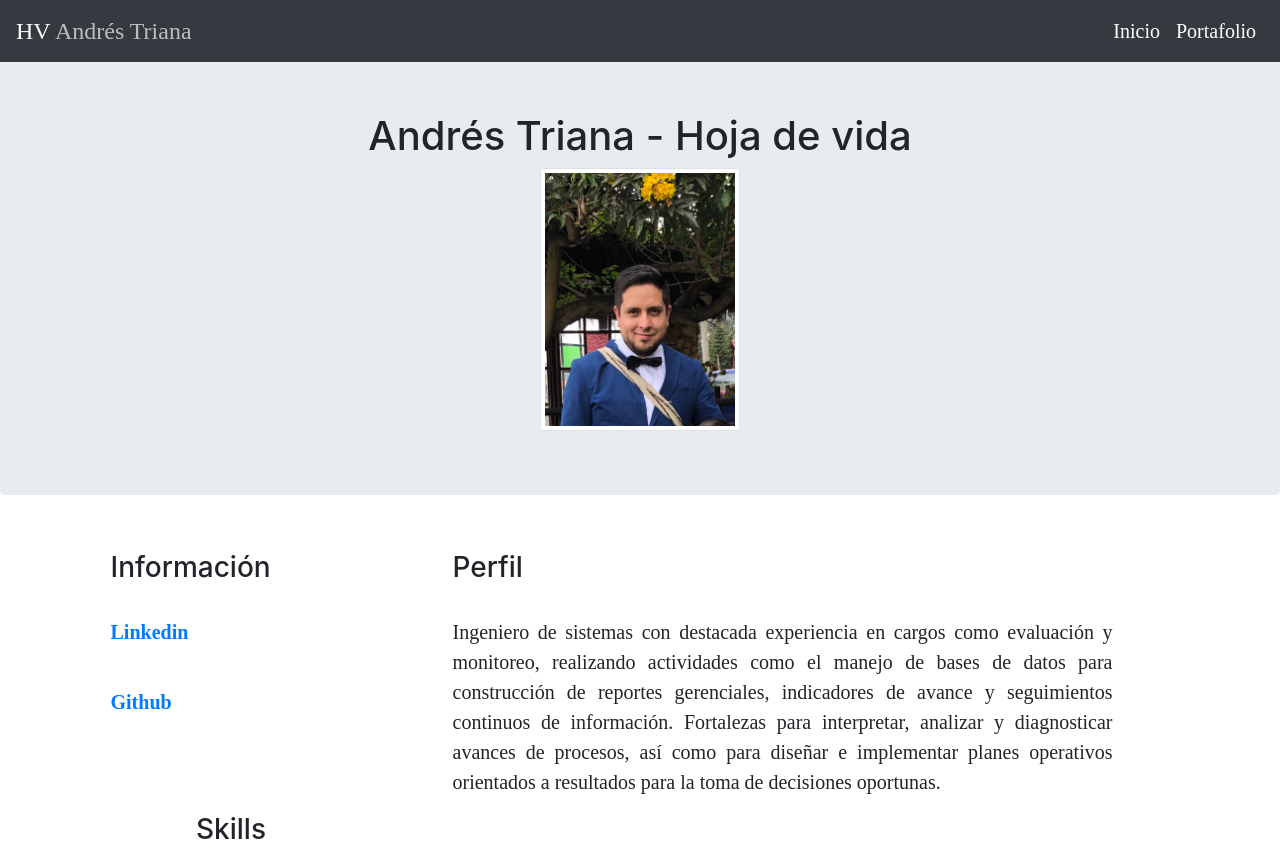
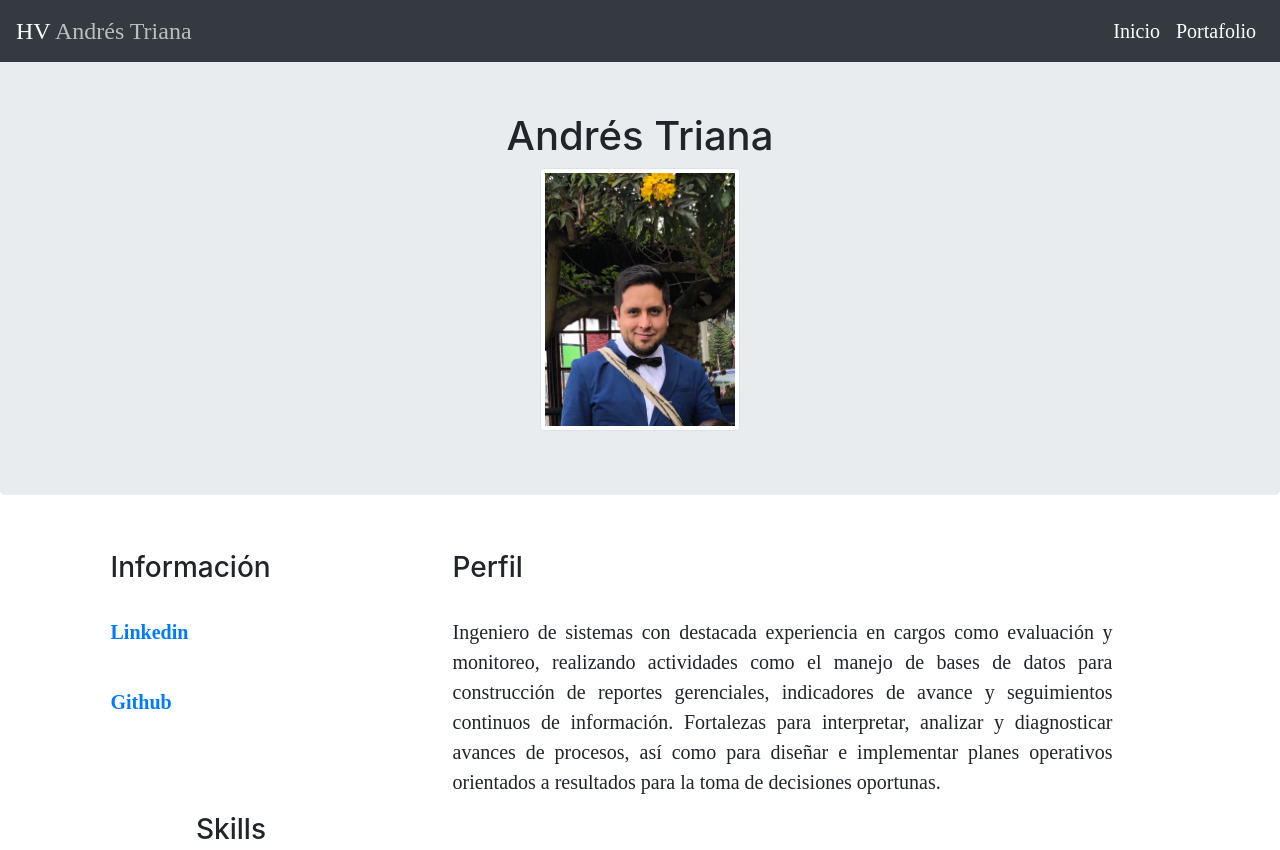
Before and after one commit to andresmtr/Andres_Triana_HV, a plain HTML site: page index.html in a window 1280 px wide. Shown: the top 850 px of the page. Drawn offline with nearby package versions, Linux system fonts and the light colour scheme; a web font is replaced by a local one.

Commit message:
Commit-14-09-2020-11:39

```diff
--- a/index.html
+++ b/index.html
@@ -40,7 +40,7 @@
       <!-- RESUMEN -->
 
       <div class="jumbotron text-center">
-          <h1>Andrés Triana - Hoja de vida</h1>
+          <h1>Andrés Triana</h1>
           <div>
                 <img class="img-thumbnail img-fluid" width="200" height="200"  src="img/foto-perfil.jpeg" alt="">
           </div>
```
